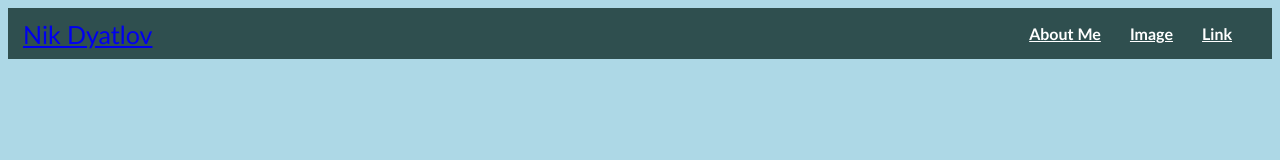
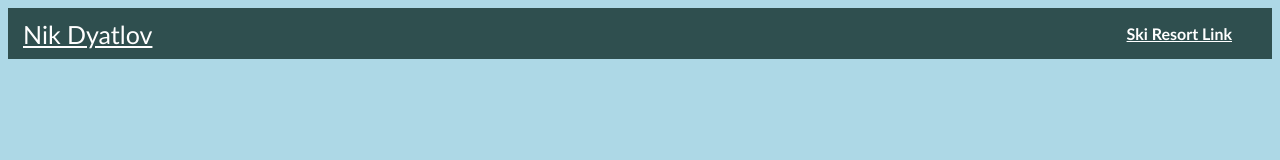
Before and after one commit to FinCoFella/FinCoFella.github.io, a plain HTML site: page website.html in a window 1280 px wide. Drawn offline with Linux system fonts and the light colour scheme.

Commit message:
Web Commit 4

```diff
--- a/website.html
+++ b/website.html
@@ -3,7 +3,7 @@
 		<style type="text/css">
 		.navbar{background: DarkSlateGrey; font-family: calibri; padding-right: 15px; padding-left: 15px;}
 		.navdiv{display: flex; align-items: center; justify-content: space-between;}
-		.logo{font-size: 25px; font-weight: 400; color: white;}
+		.logo a{font-size: 25px; font-weight: 400; color: white;}
 		li{list-style: none; display: inline-block;}
 		li a{color: white; font-size 18px; font-weight: bold; margin-right: 25px;}
 		</style>
@@ -13,9 +13,7 @@
 			<div class="navdiv">
 				<div class="logo" ><a href="#">Nik Dyatlov</a></div>
 				<ul>
-					<li><a href="#">About Me</a></li>
-					<li><a href="#">Image</a></li>
-					<li><a href="#">Link</a></li>
+					<li><a href="#">Ski Resort Link</a></li>
 				</ul>
 			</div>
 	</body>
```
